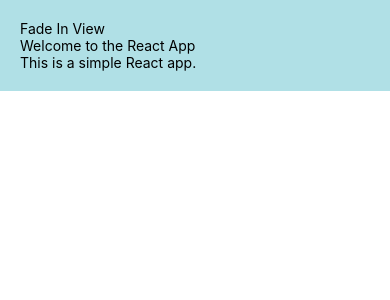
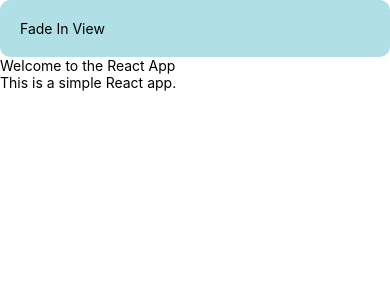
Before and after one commit to FarazAhmad-117/native_prac_01, a React Native app: screen / in a window 390 px wide. Shown: the top 300 px of the page. Built offline with nearby package versions, Linux system fonts and the light colour scheme.

Commit message:
animation added

```diff
--- a/App.tsx
+++ b/App.tsx
@@ -1,28 +1,46 @@
 import React, { PropsWithChildren, useEffect, useRef } from "react";
-import { Animated, SafeAreaView, Text, View, ViewStyle } from "react-native";
+import { Animated, Easing, SafeAreaView, Text, View, ViewStyle } from "react-native";
 
 
 type FadeInViewProps = PropsWithChildren<{ style: ViewStyle }>;
 
 const FadeInView: React.FC<FadeInViewProps> = props => {
   const fadeAnim = useRef(new Animated.Value(0)).current;
+  const translateAnim = useRef(new Animated.Value(300)).current;
 
   useEffect(() => {
     Animated.timing(
       fadeAnim,
       {
         toValue: 1,
-        duration: 2000,
+        duration: 5000,
         useNativeDriver: true,
       }
     ).start();
   }, [fadeAnim])
+
+  useEffect(() => {
+    Animated.timing(
+      translateAnim,
+      {
+        toValue: 0,
+        easing: Easing.back(),
+        duration: 5000,
+        useNativeDriver: true,
+      }
+    ).start();
+  }, [translateAnim])
 
   return (
     <Animated.View
       style={{
         ...props.style,
         opacity: fadeAnim,
+        transform: [
+          { translateY: translateAnim }
+        ],
+        borderRadius: 10,
+        elevation: 5,
       }}
     >
       {props.children}
@@ -37,9 +55,9 @@
       <View>
         <FadeInView style={{ backgroundColor: 'powderblue', padding: 20 }}>
           <Text>Fade In View</Text>
-          <Text>Welcome to the React App</Text>
-          <Text>This is a simple React app.</Text>
         </FadeInView>
+        <Text>Welcome to the React App</Text>
+        <Text>This is a simple React app.</Text>
       </View>
     </SafeAreaView>
   );
```
